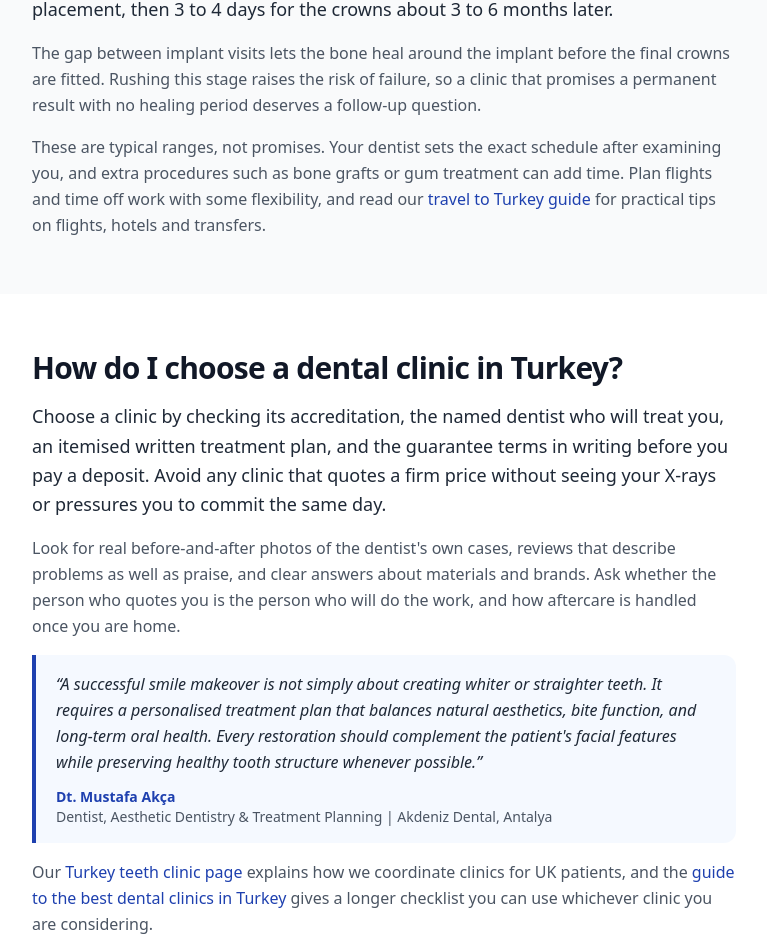
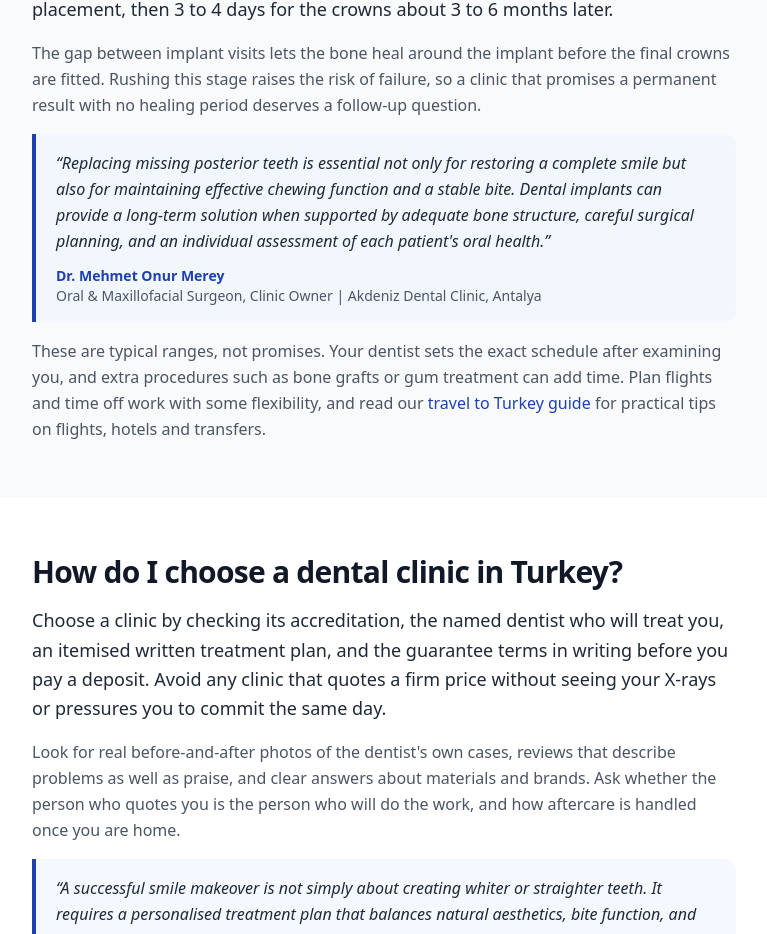
Before and after one commit to digiroiio-lgtm/teethdoneinturkey, a Next.js app: page / in a window 1280 px wide. Shown: the part 5189-6123 px from the top of the page, without its empty margins (256-1023 px from the left). Built offline with nearby package versions, Linux system fonts and the light colour scheme.

Commit message:
SEO: add attributed expert quote from Dr. Mehmet Onur Merey to homepage
Co-Authored-By: Claude Sonnet 5.5 <noreply@anthropic.com>
Claude-Session: https://claude.ai/code/session_01DKGPrY3BtAtegKFn4TeeLH

```diff
--- a/seo/route-lastmod.json
+++ b/seo/route-lastmod.json
@@ -2,8 +2,8 @@
   "$comment": "Generated by scripts/update-route-lastmod.mjs. Do not hand-edit: a route keeps its lastmod until its own source files change. Run `npm run seo:lastmod` after editing page content.",
   "routes": {
     "/": {
-      "lastmod": "2026-10-19T16:17:15Z",
-      "hash": "4dc708bcc7ee1b47"
+      "lastmod": "2026-10-19T16:21:22Z",
+      "hash": "3c06fea881db495d"
     },
     "/about-us": {
       "lastmod": "2026-09-03T15:30:08Z",
--- a/src/app/page.tsx
+++ b/src/app/page.tsx
@@ -159,7 +159,9 @@ function ExpertQuote({
         <p className="text-gray-800 italic leading-relaxed">&ldquo;{quote}&rdquo;</p>
       </blockquote>
       <figcaption className="mt-3 text-sm text-gray-600">
-        {href ? (
+        {href && href.startsWith("http") ? (
+          <a href={href} target="_blank" rel="noopener noreferrer" className="font-semibold text-[#1e40af] hover:underline">{name}</a>
+        ) : href ? (
           <Link href={href} className="font-semibold text-[#1e40af] hover:underline">{name}</Link>
         ) : (
           <strong className="text-gray-900">{name}</strong>
@@ -303,6 +305,12 @@ export default function HomePage() {
         <p>
           The gap between implant visits lets the bone heal around the implant before the final crowns are fitted. Rushing this stage raises the risk of failure, so a clinic that promises a permanent result with no healing period deserves a follow-up question.
         </p>
+        <ExpertQuote
+          quote="Replacing missing posterior teeth is essential not only for restoring a complete smile but also for maintaining effective chewing function and a stable bite. Dental implants can provide a long-term solution when supported by adequate bone structure, careful surgical planning, and an individual assessment of each patient's oral health."
+          name="Dr. Mehmet Onur Merey"
+          href="https://akdenizdental.com/mehmet-onur-merey"
+          role="Oral & Maxillofacial Surgeon, Clinic Owner | Akdeniz Dental Clinic, Antalya"
+        />
         <p>
           These are typical ranges, not promises. Your dentist sets the exact schedule after examining you, and extra procedures such as bone grafts or gum treatment can add time. Plan flights and time off work with some flexibility, and read our{" "}
           <Link href="/travel-to-turkey" className={linkClass}>travel to Turkey guide</Link>{" "}
```
